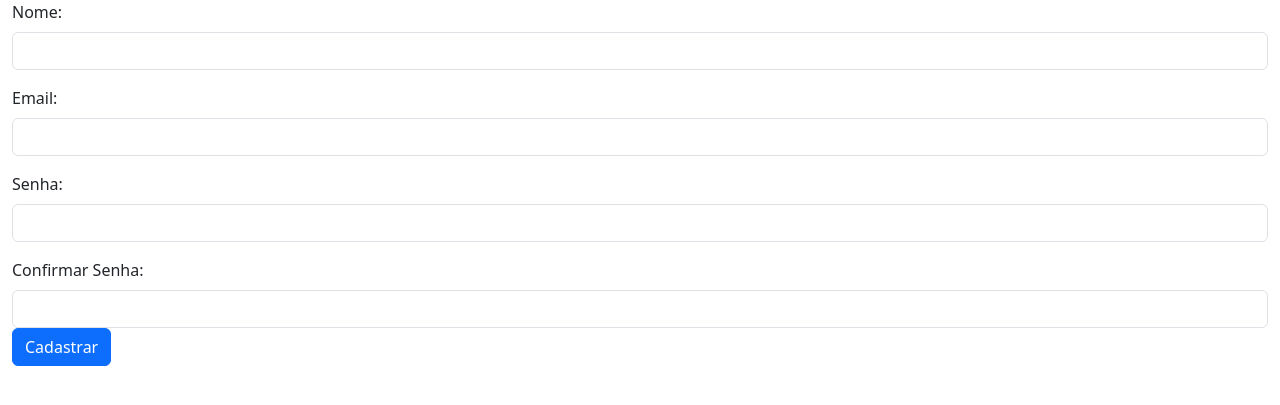
After one commit to Guizao9010/SGEP, a PHP site: page /cadastro.php in a window 1280 px wide. The commit adds this page. Shown: the top 405 px of the page. Run offline with PHP 8.4, Linux system fonts and the light colour scheme.

Commit message:
Tela de Cadastro

```diff
--- /dev/null
+++ b/cadastro.php
@@ -0,0 +1,46 @@
+<?php
+require "src/controller/listagemusuarios.php";
+$user_obj = new User();
+// Se o usuario requisitar o Cadastro
+if(isset($_POST['email']) && isset($_POST['senha']) && isset($_POST['nome']) && isset($_POST['confirm'])){
+  $user_obj->cadastroUser($_POST['nome'],$_POST['email'],$_POST['senha'],$_POST['confirm']);
+}
+
+?>
+<!DOCTYPE html>
+<html lang="pt-br">
+<head>
+    <meta charset="UTF-8">
+    <meta http-equiv="X-UA-Compatible" content="IE=edge">
+    <meta name="viewport" content="width=device-width, initial-scale=1.0">
+    <link href="https://cdn.jsdelivr.net/npm/bootstrap@5.3.0-alpha3/dist/css/bootstrap.min.css" rel="stylesheet" integrity="sha384-KK94CHFLLe+nY2dmCWGMq91rCGa5gtU4mk92HdvYe+M/SXH301p5ILy+dN9+nJOZ" crossorigin="anonymous">
+    <script src="https://cdn.jsdelivr.net/npm/bootstrap@5.3.0/dist/js/bootstrap.bundle.min.js" integrity="sha384-geWF76RCwLtnZ8qwWowPQNguL3RmwHVBC9FhGdlKrxdiJJigb/j/68SIy3Te4Bkz" crossorigin="anonymous"></script>
+    <title>Cadastro</title>
+</head>
+<body>
+
+    <div class="container-fluid">
+        <form action="index.php" method="POST">
+        <div class="mb-3">
+                <label for="nomeUsuario" class="form-label">Nome:</label>
+                <input type="text" class="form-control" id="nomeUsuario" name="nome">
+            </div>
+            <div class="mb-3">
+                <label for="emailUsuario" class="form-label">Email:</label>
+                <input type="text" class="form-control" id="emailUsuario" name="email">
+            </div>
+            <div class="mb-3">
+                <label for="senhaUsuario" class="form-label">Senha:</label>
+                <input type="text" class="form-control" id="senhaUsuario" name="senha">
+            </div>
+            <div class="mb-3">
+                <label for="confirmarSenha" class="form-label">Confirmar Senha:</label>
+                <input type="text" class="form-control" id="confirmarSenha" name="confirm">
+                <button type="submit" class="btn btn-primary" name="cadastrar">Cadastrar</button>
+            </div>
+
+        </form>
+    </div>
+
+</body>
+</html>
--- a/index.php
+++ b/index.php
@@ -2,8 +2,8 @@
 require "src/controller/listagemusuarios.php";
 $user_obj = new User();
 // Se o usuario requisitar o login
-if(isset($_POST['email']) && isset($_POST['password'])){
-  $user_obj->loginUser($_POST['email'],$_POST['password']);
+if(isset($_POST['email']) && isset($_POST['senha'])){
+  $user_obj->loginUser($_POST['email'],$_POST['senha']);
 }
 
 ?>
```
